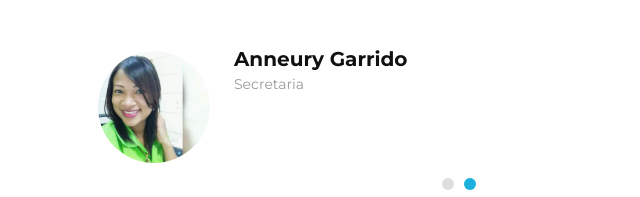
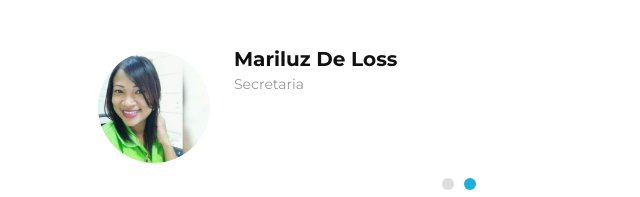
Before and after one commit to fabrod/Cana-Servic-Transport, a plain HTML site: page index.html in a window 1280 px wide. Shown: the part 1990-2187 px from the top of the page, 181-821 px from the left. Drawn offline with nearby package versions, Linux system fonts and the light colour scheme; files whose address does not match are found by name.

Commit message:
new name added

```diff
--- a/index.html
+++ b/index.html
@@ -181,14 +181,14 @@ Nuestra mision es brindar un servicio de transporte es que usted se sienta segur
               </div>
               <div class="testimonial-item">
                 <img src="img/testimonial-2.jpg" class="testimonial-img" alt="">
-                <h3>Anneury Garrido</h3>
+                <h3>Mariluz De Loss</h3>
                 <h4>Secretaria</h4>
              </div>
              <!--
               <div class="testimonial-item">
                 <img src="img/testimonial-3.jpg" class="testimonial-img" alt="">
-                <h3>Jena Karlis</h3>
-                <h4>Store Owner</h4>
+                <h3>Anneury Garrido</h3>
+                <h4>Socio</h4>
             </div>-->
 
             </div>
```
